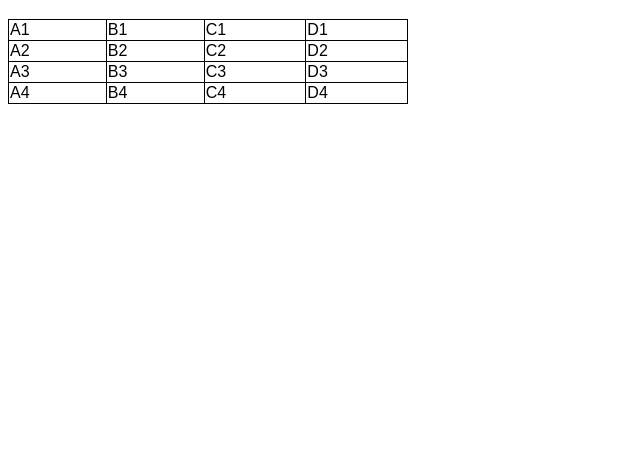
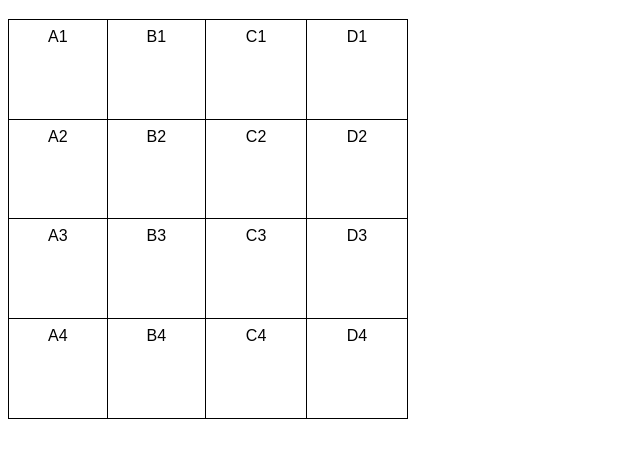
Before and after one commit to VilmarJNR/html-css, a plain HTML site: page exercicios/ex023/index.html in a window 1280 px wide. Shown: the part 61-518 px from the top of the page, without its empty margins (0-640 px from the left). Drawn offline with Linux system fonts and the light colour scheme.

Commit message:
fazendo alinhamento vertical

```diff
--- a/exercicios/ex023/index.html
+++ b/exercicios/ex023/index.html
@@ -11,11 +11,15 @@
 
         table {
             width: 400px;
+            height: 400px;
             border-collapse: collapse;
         }
 
         td {
             border: 1px solid black;
+            padding: 8px;
+            text-align: center;
+            vertical-align: top;
         }
     </style>
 </head>
```
